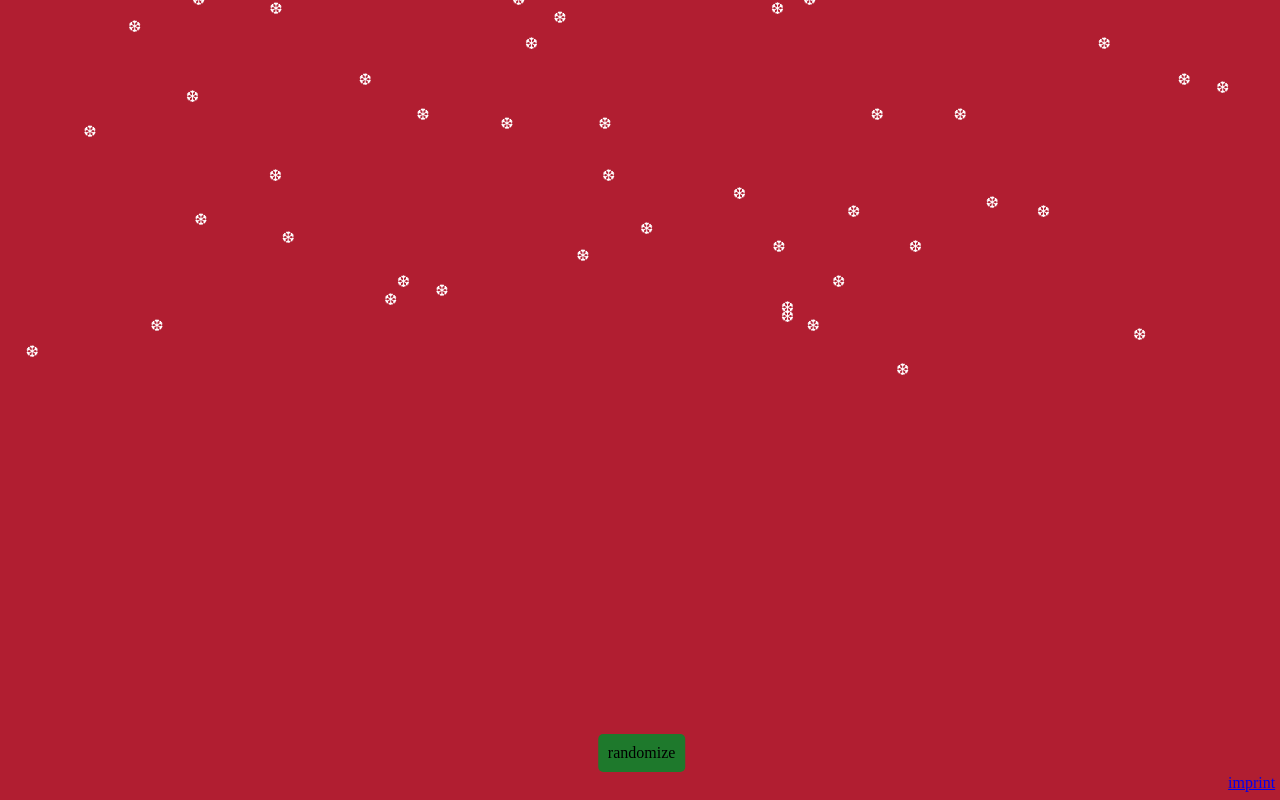
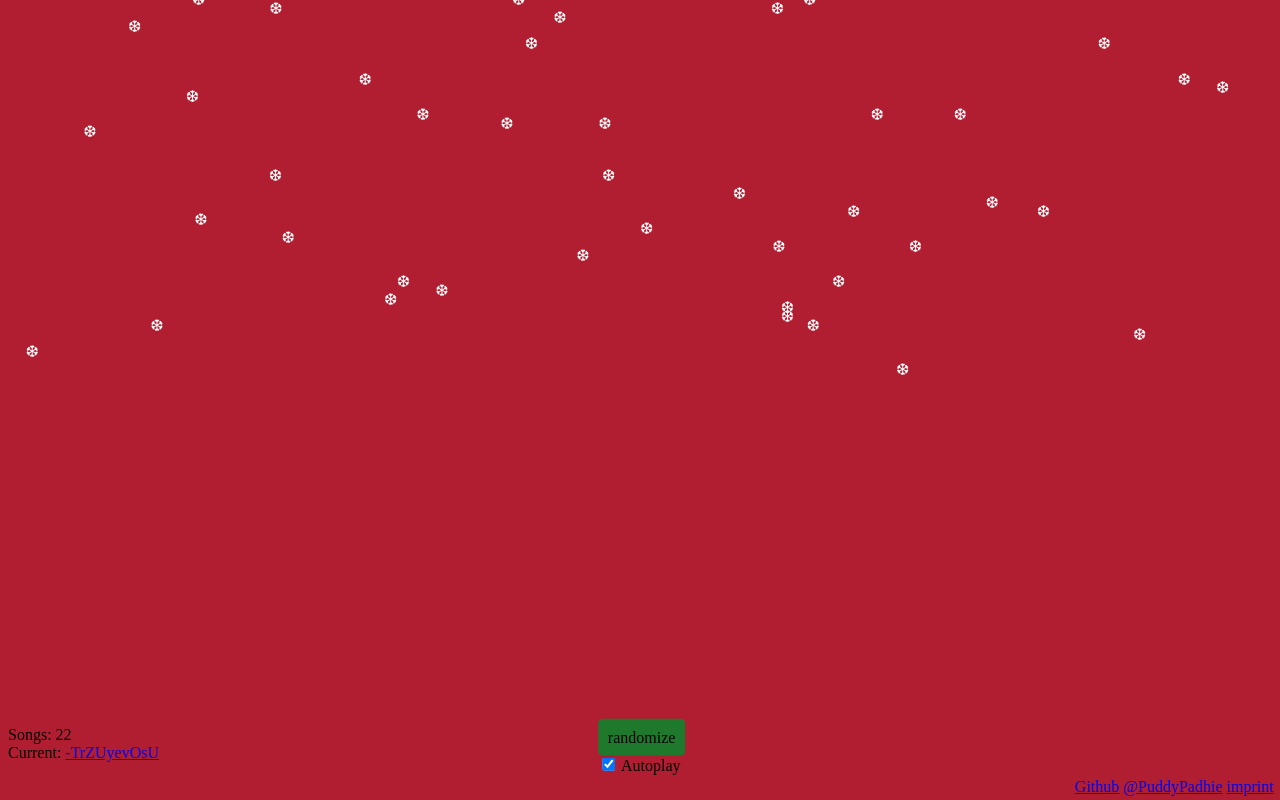
Before and after one commit to padhie/last-christmas, a plain HTML site: page index.html in a window 1280 px wide. Drawn offline with Linux system fonts and the light colour scheme.

Commit message:
add statistic, more links and autoplay toggle

```diff
--- a/css/style.css
+++ b/css/style.css
@@ -22,9 +22,27 @@ iframe {
   height: 90%;
 }
 
+.statistic {
+  float: left;
+  margin-top: 1%;
+}
+
+.statistic::after {
+  clear: both;
+}
+
+.panel-wrapper {
+  position: relative;
+}
+
 .panel {
-  position: relative;
+  margin-top: 3%;
   min-height: 10%;
+  position: absolute;
+  top: 50%;
+  left: 50%;
+  -ms-transform: translate(-50%, -50%);
+  transform: translate(-50%, -50%);
 }
 
 .button {
@@ -32,11 +50,6 @@ iframe {
   margin: 0;
   padding: 10px;
   border-radius: 5px;
-  position: absolute;
-  top: 50%;
-  left: 50%;
-  -ms-transform: translate(-50%, -50%);
-  transform: translate(-50%, -50%);
   cursor: pointer;
   transition: background-color 0.5s ease;
 }
@@ -45,8 +58,12 @@ iframe {
   background-color: #196424;
 }
 
-.imprint {
+.autoplay {
+  margin-top: 10%;
+}
+
+.links {
   position: absolute;
-  right: 0;
-  bottom: 0;
+  right: 0.5%;
+  bottom: 0.5%;
 }
--- a/index.html
+++ b/index.html
@@ -22,9 +22,26 @@
     <div class="video-wrapper">
       <div id="player"></div>
     </div>
-    <div class="panel">
-      <span id="random-video-button" class="button">randomize</span>
-      <a href="https://padhie.de/impressum.html" class="imprint" target="_blank">imprint</a>
+
+    <div class="statistic">
+      Songs: <span id="songs-amount">0</span><br>
+      Current: <span id="current-song"></span><br>
+    </div>
+
+    <div class="panel-wrapper">
+      <div class="panel">
+        <span id="random-video-button" class="button">randomize</span><br />
+        <div class="autoplay">
+          <input type="checkbox" id="autoplay" checked="checked">
+          <label for="autoplay">Autoplay</label>
+        </div>
+      </div>
+    </div>
+
+    <div class="links">
+      <a href="https://github.com/padhie/xmas" target="_blank">Github</a>
+      <a href="https://twitter.com/PuddyPadhie" target="_blank">@PuddyPadhie</a>
+      <a href="https://padhie.de/impressum.html" target="_blank">imprint</a>
     </div>
   </div>
 
--- a/js/main.js
+++ b/js/main.js
@@ -1,3 +1,5 @@
+const SNOWFLAKE_AMOUNT = 100;
+const YOUTUBE_LINK_TEMPLATE = `<a href='https://youtu.be/%VIDEO_ID%' target='_blank'>%VIDEO_ID%</a>`;
 const VIDEO_IDS = [
     'nrM1gk_yeDs',
     'IvAbKoKYTfE',
@@ -22,7 +24,7 @@ const VIDEO_IDS = [
     '0SZkDJItgK8',
     '-cJzVRP3MjY',
 ];
-const SNOWFLAKE_AMOUNT = 100;
+
 
 let lastVideoId = null;
 let player;
@@ -31,15 +33,20 @@ function initPlayer() {
     let interval = setInterval(
         function () {
             try {
+                let nextVideoId = getRandomVideoId();
+                updateStatistic(nextVideoId);
+
                 player = new YT.Player('player', {
                     height: '100%',
                     width: '100%',
-                    videoId: nextRandomVideo(),
+                    videoId: nextVideoId ,
                     autoplay: 1,
                     events: {
                         onStateChange: function(event) {
-                            if (event.data === YT.PlayerState.ENDED){
-                                player.loadVideoById(nextRandomVideo());
+                            if (event.data === YT.PlayerState.ENDED) {
+                                if (document.getElementById('autoplay').checked) {
+                                    playNextVideo(getRandomVideoId());
+                                }
                             }
                         }
                     }
@@ -48,6 +55,7 @@ function initPlayer() {
             } finally {
                 if (typeof player !== 'undefined') {
                     clearInterval(interval);
+                    setTimeout(() => {player.playVideo()}, 1000);
                 }
             }
         },
@@ -59,7 +67,7 @@ function randomNumber (max) {
     return Math.floor(Math.random() * max)
 }
 
-function nextRandomVideo () {
+function getRandomVideoId () {
     let nextVideoId = null;
 
     do {
@@ -70,6 +78,15 @@ function nextRandomVideo () {
     lastVideoId = nextVideoId;
 
     return lastVideoId;
+}
+
+function playNextVideo(videoId) {
+    updateStatistic(videoId);
+    player.loadVideoById(videoId);
+}
+
+function updateStatistic(videoId) {
+    document.getElementById('current-song').innerHTML = YOUTUBE_LINK_TEMPLATE.replaceAll('%VIDEO_ID%', videoId);
 }
 
 function initSnow () {
@@ -84,18 +101,20 @@ function initSnow () {
         snowflake.classList.add('snowflake');
         snowflake.style.left = left + '%';
         snowflake.style.animationDelay = delayOne + 's, ' + delayTwo + 's';
-        snowflake.style.webkitAnimationDelay = delayOne + 's, ' + delayTwo + 's';;
+        snowflake.style.webkitAnimationDelay = delayOne + 's, ' + delayTwo + 's';
         snowflake.innerHTML = '❆';
         wrapper.appendChild(snowflake);
     }
 }
 
 (function() {
+    document.getElementById('songs-amount').innerHTML = VIDEO_IDS.length;
     initSnow();
 
     setTimeout(initPlayer, 100);
 
     document.getElementById('random-video-button').addEventListener('click', () => {
-        nextRandomVideo();
+        let videoId = getRandomVideoId();
+        playNextVideo(videoId);
     });
 })();
```
